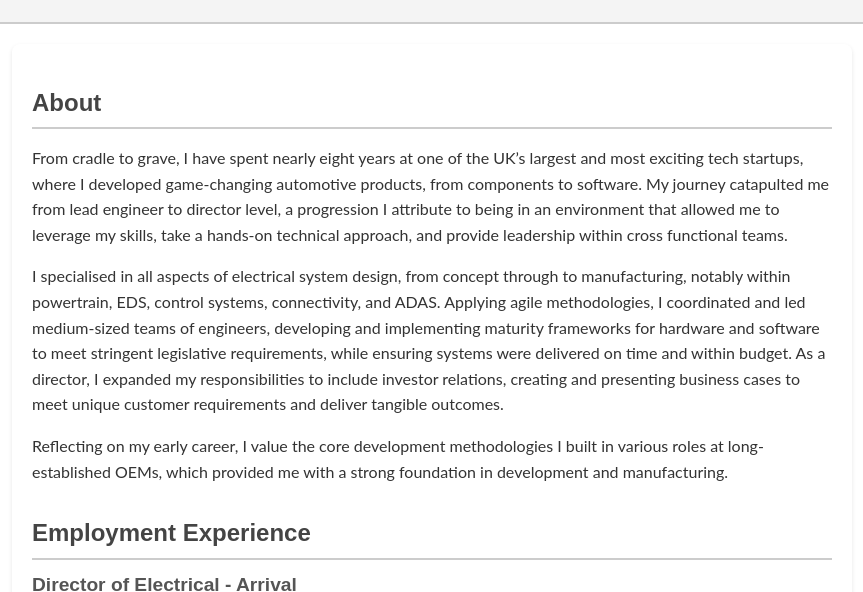
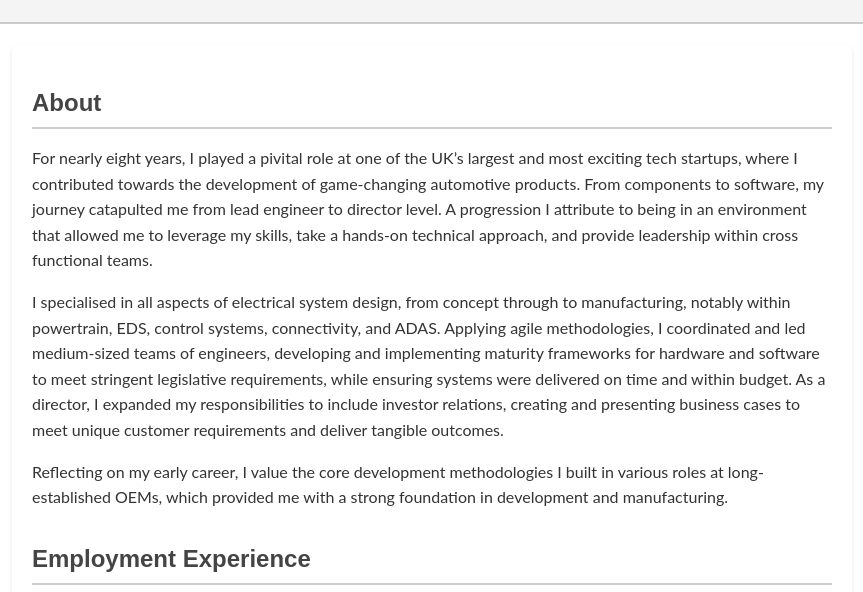
Before and after one commit to james-edward-smith/curriculum-vitae, a plain HTML site: page index.html in a window 1280 px wide. Shown: the part 174-766 px from the top of the page, without its empty margins (208-1071 px from the left). Drawn offline with Linux system fonts and the light colour scheme; a web font is replaced by a local one.

Commit message:
Update index.html

```diff
--- a/index.html
+++ b/index.html
@@ -108,7 +108,7 @@
 <main>
     <section id="about">
         <h2>About</h2>
-        <p>From cradle to grave, I have spent nearly eight years at one of the UK’s largest and most exciting tech startups, where I developed game-changing automotive products, from components to software. My journey catapulted me from lead engineer to director level, a progression I attribute to being in an environment that allowed me to leverage my skills, take a hands-on technical approach, and provide leadership within cross functional teams.</p>
+        <p>For nearly eight years, I played a pivital role at one of the UK’s largest and most exciting tech startups, where I contributed towards the development of game-changing automotive products. From components to software, my journey catapulted me from lead engineer to director level. A progression I attribute to being in an environment that allowed me to leverage my skills, take a hands-on technical approach, and provide leadership within cross functional teams.</p>
         <p>I specialised in all aspects of electrical system design, from concept through to manufacturing, notably within powertrain, EDS, control systems, connectivity, and ADAS. Applying agile methodologies, I coordinated and led medium-sized teams of engineers, developing and implementing maturity frameworks for hardware and software to meet stringent legislative requirements, while ensuring systems were delivered on time and within budget. As a director, I expanded my responsibilities to include investor relations, creating and presenting business cases to meet unique customer requirements and deliver tangible outcomes.</p>
         <p>Reflecting on my early career, I value the core development methodologies I built in various roles at long-established OEMs, which provided me with a strong foundation in development and manufacturing.</p>
     </section>
```
